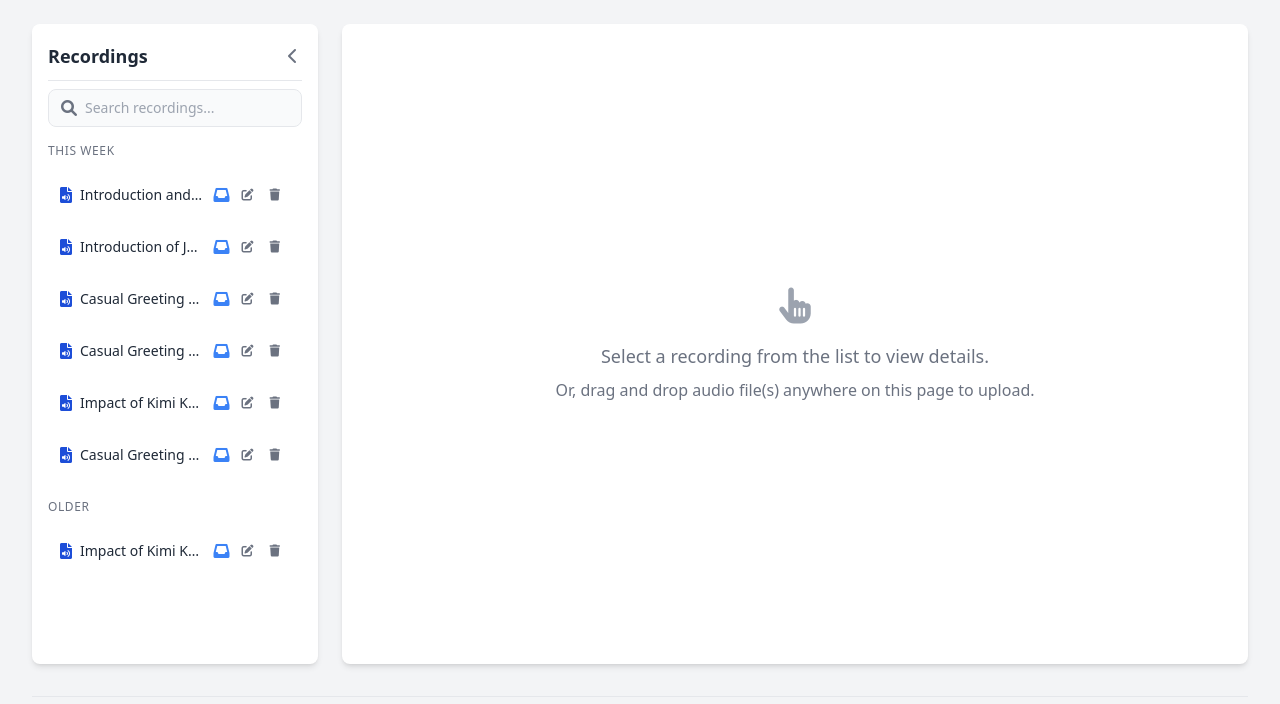
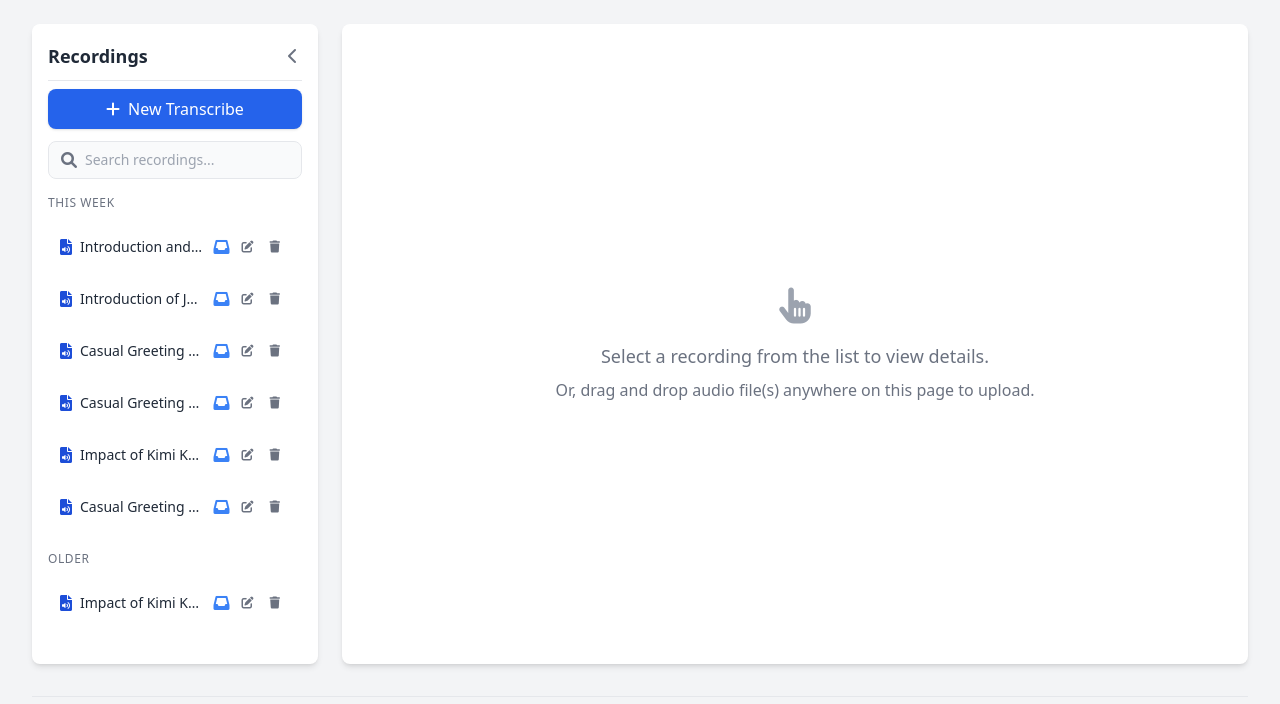
Before and after one commit to Jimit-MTPL/speakr_custom, a Flask app: page / in a window 1280 px wide. Shown: the part 83-787 px from the top of the page. Run offline with Flask 3, Linux system fonts and the light colour scheme; a user stored in the database is signed in; data comes from the database, SQL or seed files in the repository; parts of the project's set-up code (start-up, migrations or seed data) failed here and were passed over; some libraries are stand-ins or nearby versions.

Commit message:
Add '+ New Transcribe' button and controls to gallery view

```diff
--- a/static/js/app.js
+++ b/static/js/app.js
@@ -82,6 +82,7 @@ document.addEventListener('DOMContentLoaded', () => {
         const recordingInterval = ref(null);
         const canRecordAudio = ref(navigator.mediaDevices && navigator.mediaDevices.getUserMedia);
         const isLive = ref(false);
+        const showRealtimeControls = ref(false);
 
         // Real-time transcription state
         const isRealtimeMode = ref(true); // Default to real-time mode
@@ -1332,7 +1333,7 @@ document.addEventListener('DOMContentLoaded', () => {
                 setGlobalError('Audio recording is not supported by your browser or permission was denied.');
                 return;
             }
-
+            showRealtimeControls.value = false;
             try {
                 const stream = await navigator.mediaDevices.getUserMedia({ audio: true });
 
@@ -2754,7 +2755,8 @@ document.addEventListener('DOMContentLoaded', () => {
             realtimeTranscription,
             isRealtimeMode,
             transcriptionService,
-            isLive
+            isLive,
+            showRealtimeControls
          }
     },
     delimiters: ['${', '}'] // Keep Vue delimiters distinct from Flask's Jinja
--- a/templates/index.html
+++ b/templates/index.html
@@ -930,6 +930,9 @@
 
                         <!-- Search input -->
                         <div class="relative mb-3 sticky top-12 z-10 bg-[var(--bg-secondary)]">
+                            <button @click="showRealtimeControls = !showRealtimeControls" class="w-full flex items-center justify-center mb-3 px-4 py-2 bg-[var(--bg-button)] text-[var(--text-button)] rounded-lg shadow hover:bg-[var(--bg-button-hover)] focus:outline-none focus:ring-2 focus:ring-[var(--border-focus)] focus:ring-offset-2 transition duration-150 ease-in-out">
+                                <i class="fas fa-plus mr-2"></i> New Transcribe
+                            </button>
                             <div class="flex items-center bg-[var(--bg-tertiary)] rounded-lg border border-[var(--border-primary)] focus-within:border-[var(--border-focus)] focus-within:ring-1 focus-within:ring-[var(--ring-focus)]">
                                 <i class="fas fa-search text-[var(--text-muted)] ml-3 mr-2"></i>
                                 <input
@@ -1379,7 +1382,7 @@
                         <p class="text-sm text-[var(--text-secondary)] mb-2 font-medium">Live Transcription:</p>
                         <div class="text-sm text-[var(--text-primary)] text-left whitespace-pre-wrap">${ realtimeTranscription }</div>
                     </div>
-                    <div v-if="!isLive" class="flex flex-col items-center justify-center text-center text-[var(--text-muted)] h-full p-8">
+                    <div v-if="showRealtimeControls && !isLive" class="flex flex-col items-center justify-center text-center text-[var(--text-muted)] h-full p-8">
                         <div class="flex flex-col sm:flex-row sm:justify-center sm:items-center mt-4 space-y-3 sm:space-y-0 sm:space-x-3">
                             <template v-if="!isRecording">
                                 <!-- New Record Audio Button -->
```
